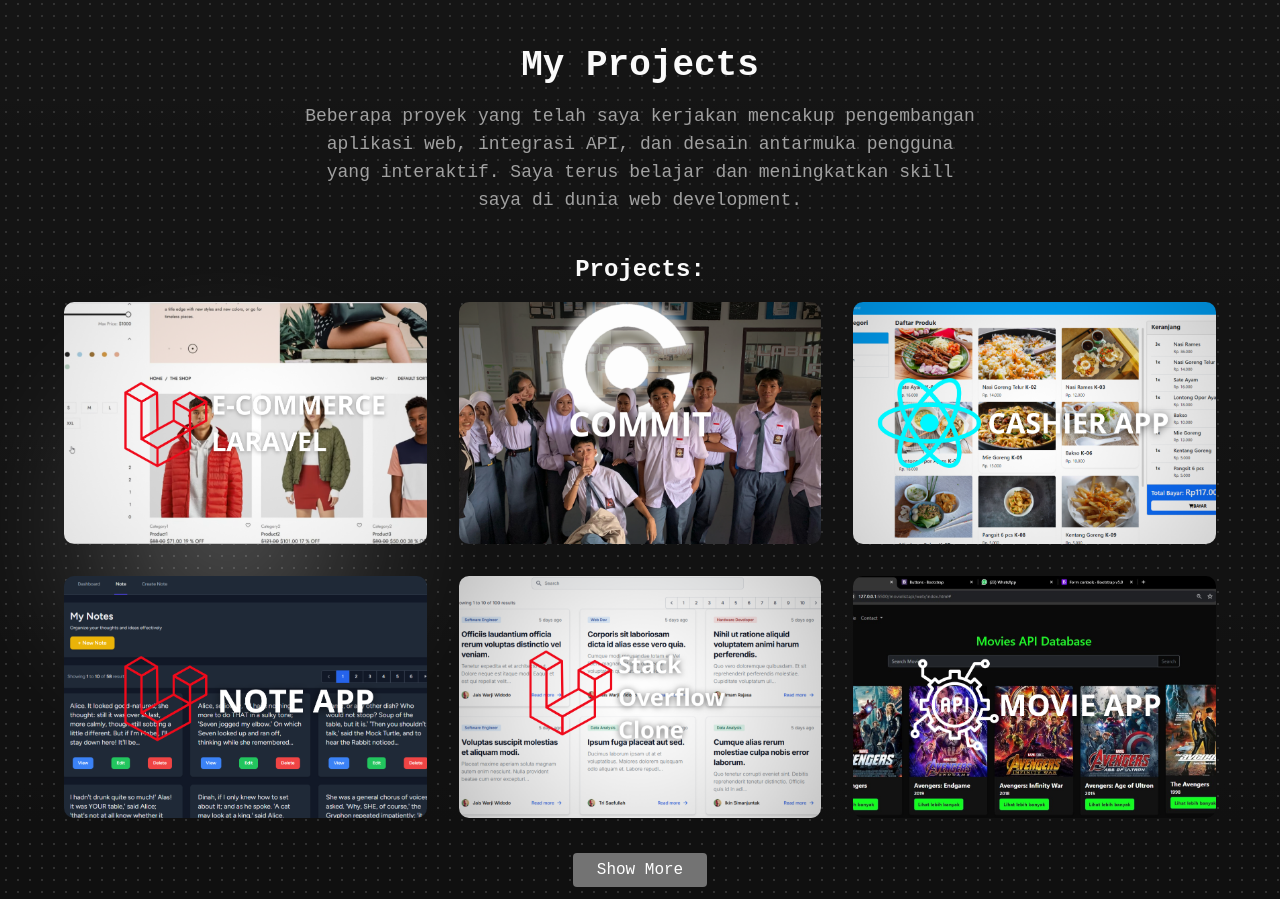
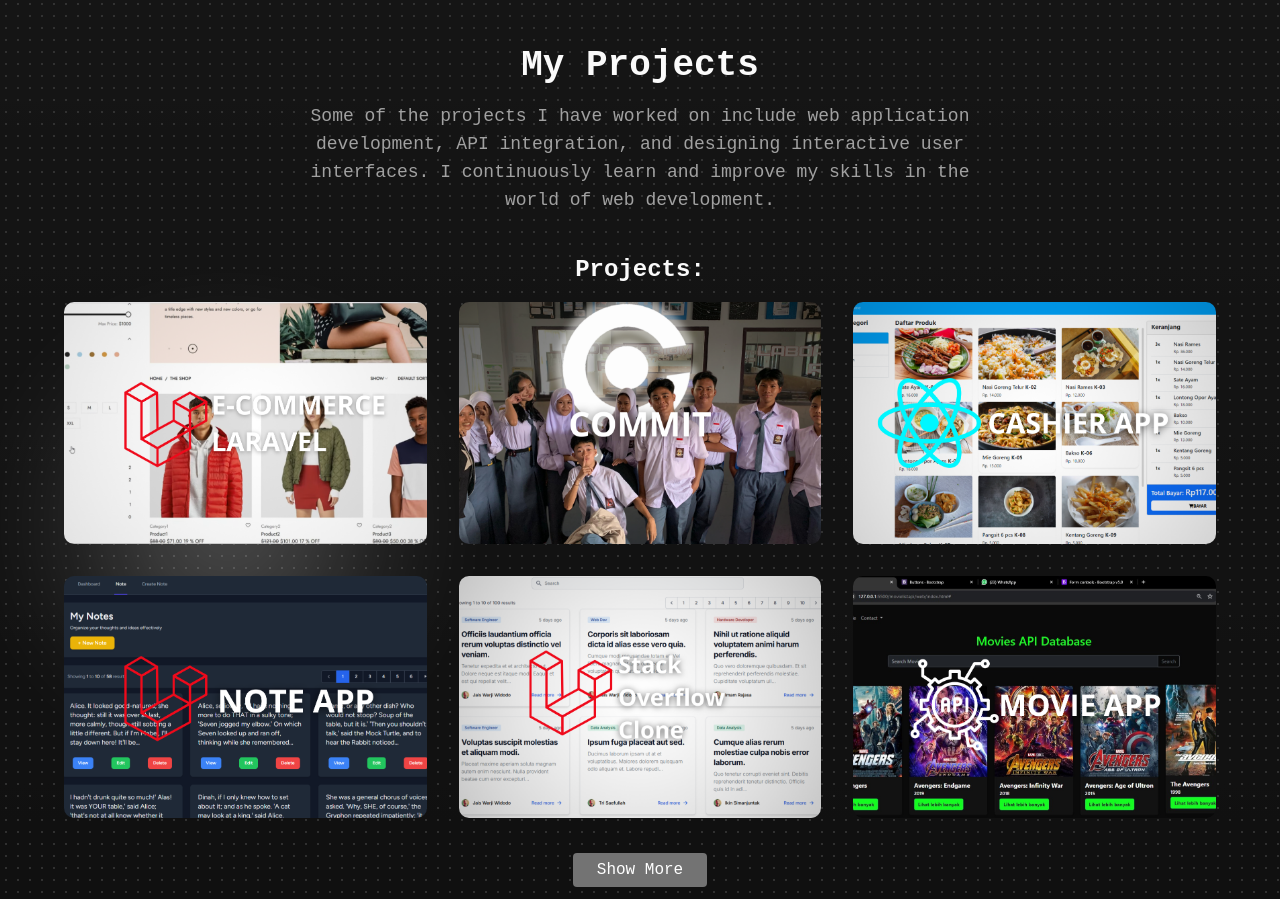
Before and after one commit to ProjectRavel/ProjectRavel-Portofolio, a Next.js app: page / in a window 1280 px wide. Shown: the part 2310-3209 px from the top of the page. Built offline with nearby package versions, Linux system fonts and the light colour scheme.

Commit message:
Add id attribute to projects section for improved accessibility

```diff
--- a/components/project.tsx
+++ b/components/project.tsx
@@ -10,7 +10,10 @@ export default function Project() {
 
   return (
     <>
-      <div className="relative flex flex-col items-center justify-center min-h-screen px-4 sm:px-6 lg:px-12 py-12 w-full backdrop-blur-2xl overflow-visible bg-[var(--background)]">
+      <div
+        id="projects"
+        className="relative flex flex-col items-center justify-center min-h-screen px-4 sm:px-6 lg:px-12 py-12 w-full backdrop-blur-2xl overflow-visible bg-[var(--background)]"
+      >
         {/* Background Dot Pattern kecil-kecil */}
         <div
           className="absolute inset-0 z-0 pointer-events-none opacity-20"
@@ -68,9 +71,9 @@ export default function Project() {
           My Projects
         </h1>
         <p className="relative z-10 text-lg text-center max-w-2xl text-muted-foreground mb-10">
-          Beberapa proyek yang telah saya kerjakan mencakup pengembangan
-          aplikasi web, integrasi API, dan desain antarmuka pengguna yang
-          interaktif. Saya terus belajar dan meningkatkan skill saya di dunia
+          Some of the projects I have worked on include web application
+          development, API integration, and designing interactive user
+          interfaces. I continuously learn and improve my skills in the world of
           web development.
         </p>
 
```
